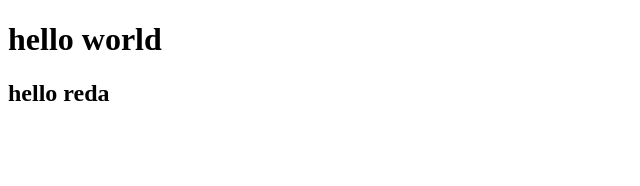
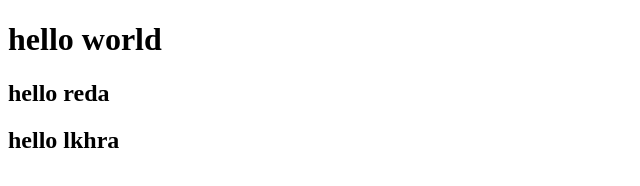
Before and after one commit to MehdNizar/web, a plain HTML site: page index.html in a window 1280 px wide. Shown: the whole page, without its empty margins (0-640 px from the left). Drawn offline with Linux system fonts and the light colour scheme.

Commit message:
modification

```diff
--- a/index.html
+++ b/index.html
@@ -8,5 +8,6 @@
 <body>
     <h1>hello world</h1>
     <h2>hello reda</h2>
+    <h2>hello lkhra</h2>
 </body>
 </html>
```
